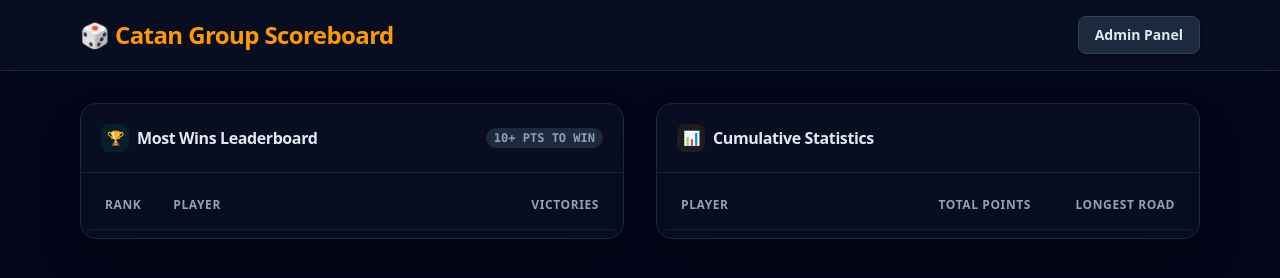
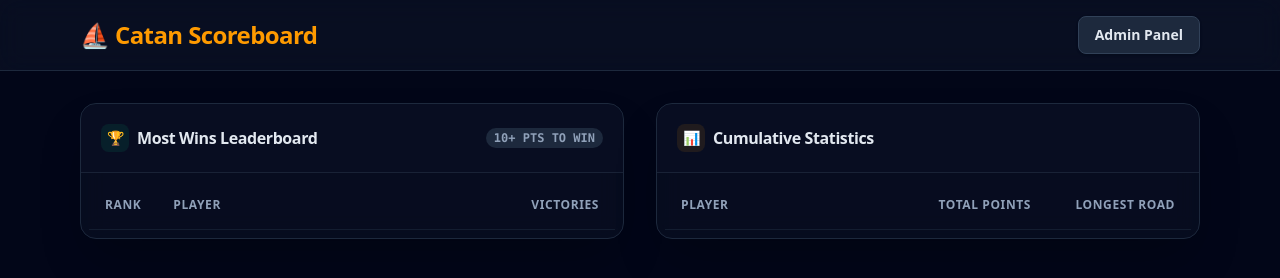
Before and after one commit to maizabdulla/catan-scoreboard, a plain HTML site: page index.html in a window 1280 px wide. Drawn offline with nearby package versions, Linux system fonts and the light colour scheme; no server answers.

Commit message:
Your description here

```diff
--- a/index.html
+++ b/index.html
@@ -12,7 +12,7 @@
     <header class="border-b border-slate-800 bg-slate-900/50 backdrop-blur-md sticky top-0 z-50">
         <div class="max-w-6xl mx-auto px-4 py-4 flex justify-between items-center">
             <h1 class="text-xl md:text-2xl font-bold tracking-tight text-amber-500 flex items-center gap-2">
-                🎲 Catan Group Scoreboard
+                ⛵️ Catan Scoreboard
             </h1>
             <div class="flex gap-2">
                 <button id="adminBtn" onclick="toggleAdminPanelVisibility()" class="bg-slate-800 hover:bg-slate-700 text-slate-200 text-sm font-semibold px-4 py-2 rounded-lg border border-slate-700 transition duration-200 cursor-pointer shadow-sm">
```
